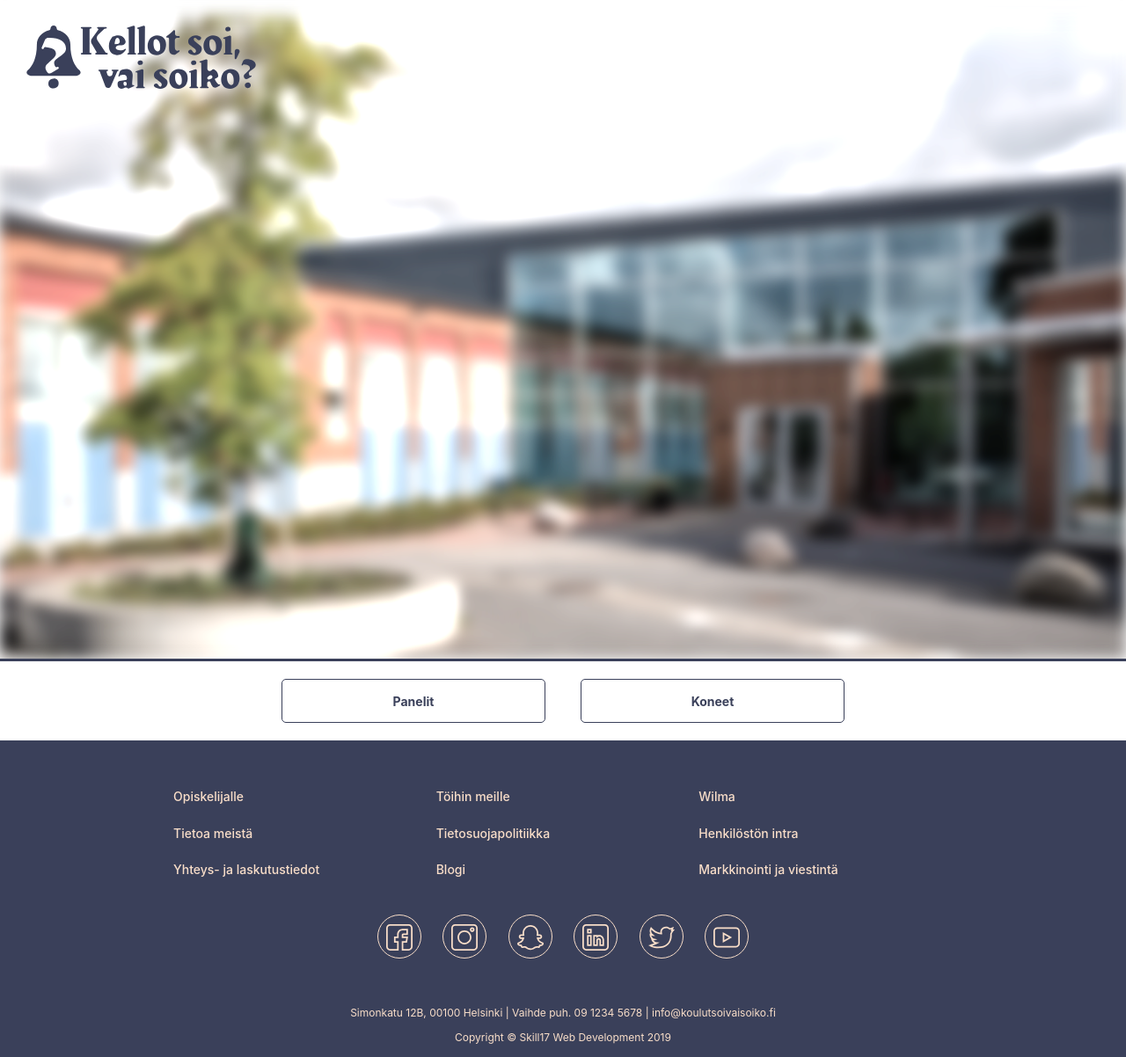
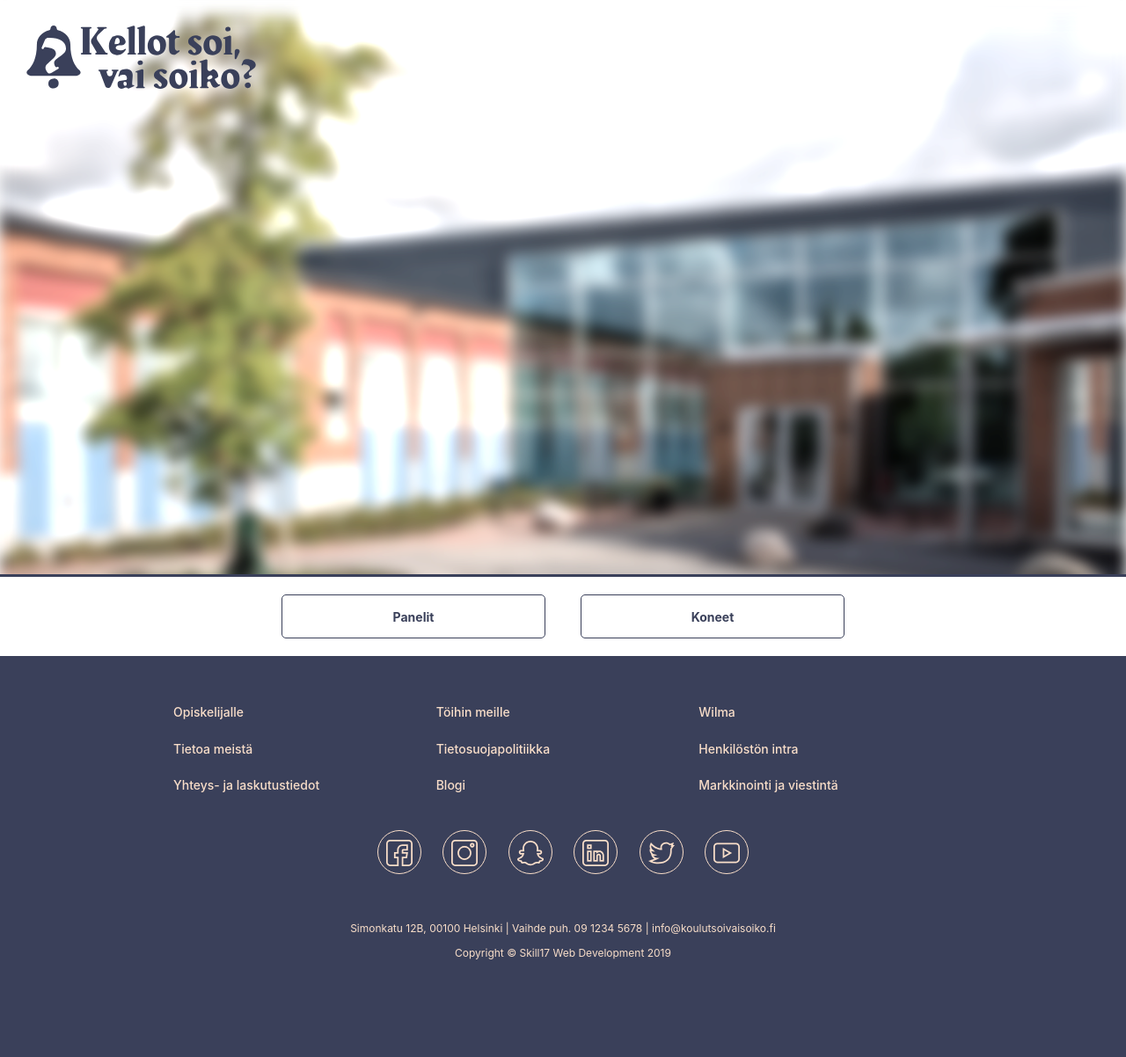
Before and after one commit to matias-kronlund/Taitaja-2020, a PHP site: page / in a window 1280 px wide. Shown: the part 51-1253 px from the top of the page at 88% size. After the commit the page ends 1142 px from the top, so only its background shows below. Run offline with PHP 8.4, Linux system fonts and the light colour scheme.

Commit message:
Updated Style

```diff
--- a/src/style/header-banner.css
+++ b/src/style/header-banner.css
@@ -1,6 +1,6 @@
 .header-banner{
     margin-top: 50px;
-    height: calc(100vh - 50px);
+    height: calc(100vh - 146px);
 
 }
 .bg{
```
